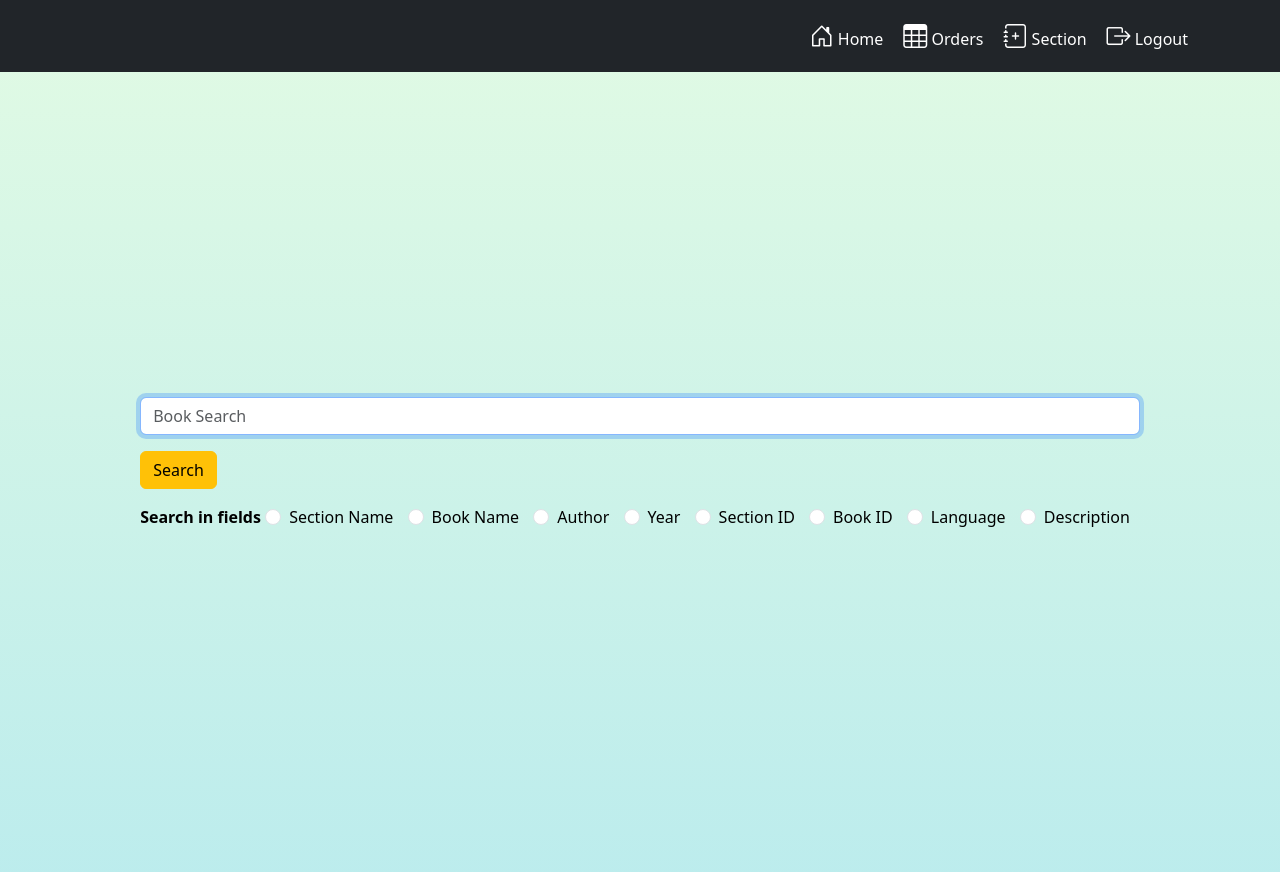
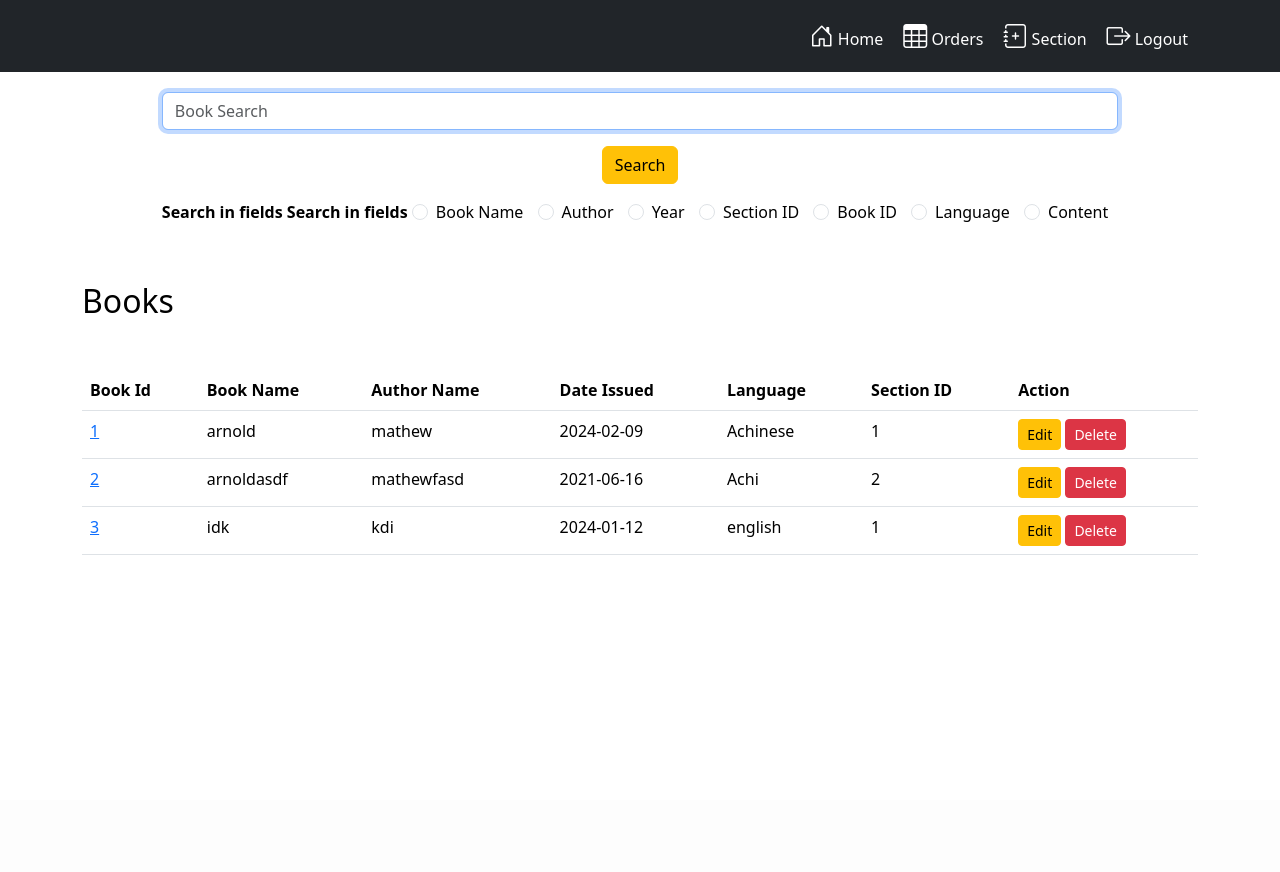
Before and after one commit to ArnoldMathew1998/Mad-1-Library, a Flask app: template Templates/Admin dashboard.html in a window 1280 px wide. After the commit the page ends 555 px from the top, so only its background shows below. Run offline with Flask 3, Linux system fonts and the light colour scheme; the template is opened without the code that fills it: values that come from a table or form of the project are taken from there, others are empty; parts of the project's set-up code (start-up, migrations or seed data) failed here and were passed over.

Commit message:
Admin dashboard search feature

```diff
--- a/API/Book.py
+++ b/API/Book.py
@@ -23,26 +23,51 @@
 class Book_api(Resource):
     @marshal_with(Book_fields)
     def get(self, book_id=None):
-        section_id = request.args.get('section_id')
+        # Get query parameters from the request
+        book_name = request.args.get('book_name')
+        author_name = request.args.get('author_name')
+        year = request.args.get('year')
+        content = request.args.get('content')
+        language = request.args.get('language')
+        sec_id = request.args.get('sec_id')
 
-        if section_id:
-            books = Book.query.filter_by(sec_id=section_id).all()
-            if books:
-                return books
-            else:
-                return {'message': 'No books found for the given section ID'}, 404
-        elif book_id:
+        # Initialize the query with all books
+        query = Book.query
+
+        # Filter the query based on the provided parameters
+        if book_id:
+            # If book_id is provided, retrieve a specific book by its ID
             book = Book.query.get(book_id)
             if book:
                 return book
             else:
                 return {'message': 'Book not found'}, 404
+
+        if book_name:
+            query = query.filter_by(book_name=book_name)
+
+        if author_name:
+            query = query.filter_by(author_name=author_name)
+
+        if year:
+            query = query.filter(Book.date_issued.like(f'{year}%'))
+
+        if content:
+            query = query.filter(Book.content.like(f'%{content}%'))
+
+        if language:
+            query = query.filter_by(language=language)
+
+        if sec_id:
+            query = query.filter_by(sec_id=sec_id)
+
+        books = query.all()
+
+        if books:
+            return books
         else:
-            books = Book.query.all()
-            if books:
-                return books
-            else:
-                return {'message': 'Books not found'}, 404
+            return {'message': 'Books not found'}, 404
+
 
     def post(self):
         book_args = book_parser.parse_args()
--- a/Templates/Admin dashboard.html
+++ b/Templates/Admin dashboard.html
@@ -1,15 +1,26 @@
 <!DOCTYPE html>
 <html lang="en">
+
 <head>
     <meta charset="UTF-8">
     <meta name="viewport" content="width=device-width, initial-scale=1.0">
     <title>Sections</title>
-    <link href="https://cdn.jsdelivr.net/npm/bootstrap@5.3.2/dist/css/bootstrap.min.css" rel="stylesheet" integrity="sha384-T3c6CoIi6uLrA9TneNEoa7RxnatzjcDSCmG1MXxSR1GAsXEV/Dwwykc2MPK8M2HN" crossorigin="anonymous">
+    <link href="https://cdn.jsdelivr.net/npm/bootstrap@5.3.2/dist/css/bootstrap.min.css"
+        rel="stylesheet"
+        integrity="sha384-T3c6CoIi6uLrA9TneNEoa7RxnatzjcDSCmG1MXxSR1GAsXEV/Dwwykc2MPK8M2HN"
+        crossorigin="anonymous">
     <link rel="stylesheet" href="https://cdn.jsdelivr.net/npm/bootstrap-icons@1.11.3/font/bootstrap-icons.min.css">
     <link rel="stylesheet" href="{{ url_for('static', filename='css/login.css') }}">
+    <style>
+        .search-container {
+            padding: 20px;
+        }
+        .search-results-container {
+            margin-top: 20px;
+        }
+    </style>
+</head>
 
-
-</head>
 <body>
     <div class="px-3 py-0 bg-dark text-white">
         <div class="container">
@@ -43,53 +54,95 @@
             </div>
         </div>
     </div>
-    <div>
-    <div class="gradient-bg1" >
-        <div class="container d-flex justify-content-center align-items-center vh-100">
+    <form action="{{ url_for('Admin_dashboard') }}" method="post">
+        <div class="search-container">
+            <div class="container d-flex justify-content-center align-items-center">
                 <div class="mb-3">
                     <div class="mb-3">
-                    <input autofocus="autofocus" name="Search" id="searchform" class="form-control text-black" size="60" maxlength="200" value="" placeholder="Book Search">
+                        <input autofocus="autofocus" name="SearchTerm" id="searchform" class="form-control text-black"
+                            size="60" maxlength="200" value="" placeholder="Book Search">
                     </div>
                     <div class="mb-3">
                         <input type="submit" class="btn btn-warning" value="Search">
                     </div>
                     <b class="mb-2 text-black">Search in fields</b>
+                    <b class="mb-2 text-black">Search in fields</b>
                     <div class="form-check form-check-inline">
-                    <input class="form-check-input" type="radio" name="Search" value="Section Name">
-                    <label class="form-check-label text-black">Section Name</label>
-                </div>
-                <div class="form-check form-check-inline">
-                    <input class="form-check-input" type="radio" name="Search" value="Book Name">
+                        <input class="form-check-input" type="radio" name="SearchType" value="Book_Name">
                         <label class="form-check-label text-black">Book Name</label>
                     </div>
                     <div class="form-check form-check-inline">
-                    <input class="form-check-input" type="radio" name="Search" value="Author">
+                        <input class="form-check-input" type="radio" name="SearchType" value="Author">
                         <label class="form-check-label text-black">Author</label>
                     </div>
                     <div class="form-check form-check-inline">
-                    <input class="form-check-input" type="radio" name="Search" value="Year">
+                        <input class="form-check-input" type="radio" name="SearchType" value="Year">
                         <label class="form-check-label text-black">Year</label>
                     </div>
                     <div class="form-check form-check-inline">
-                    <input class="form-check-input" type="radio" name="Search" value="Section ID">
+                        <input class="form-check-input" type="radio" name="SearchType" value="Section_ID">
                         <label class="form-check-label text-black">Section ID</label>
                     </div>
                     <div class="form-check form-check-inline">
-                    <input class="form-check-input" type="radio" name="Search" value="Book ID">
+                        <input class="form-check-input" type="radio" name="SearchType" value="Book_ID">
                         <label class="form-check-label text-black">Book ID</label>
                     </div>
                     <div class="form-check form-check-inline">
-                    <input class="form-check-input" type="radio" name="Search" value="Language">
+                        <input class="form-check-input" type="radio" name="SearchType" value="Language">
                         <label class="form-check-label text-black">Language</label>
                     </div>
                     <div class="form-check form-check-inline">
-                    <input class="form-check-input" type="radio" name="Search" value="Description">
-                    <label class="form-check-label text-black">Description</label>
+                        <input class="form-check-input" type="radio" name="SearchType" value="Content">
+                        <label class="form-check-label text-black">Content</label>
                     </div>
                 </div>
             </div>
         </div>
+    </form>
 
-    <script src="https://cdn.jsdelivr.net/npm/bootstrap@5.3.2/dist/js/bootstrap.bundle.min.js" integrity="sha384-C6RzsynM9kWDrMNeT87bh95OGNyZPhcTNXj1NW7RuBCsyN/o0jlpcV8Qyq46cDfL" crossorigin="anonymous"></script>
+
+    <div class="container search-results-container">
+        {% if books %}
+        <h2 class="text-black">Books</h2>
+        <h3>Search Results:</h3>
+        <table class="table">
+            <thead>
+                <tr>
+                    <th scope="col">Book Id</th>
+                    <th scope="col">Book Name</th>
+                    <th scope="col">Author Name</th>
+                    <th scope="col">Date Issued</th>
+                    <th scope="col">Language</th>
+                    <th scope="col">Section ID</th>
+                    <th scope="col">Action</th>
+                </tr>
+            </thead>
+            <tbody>
+                {% for book in books %}
+                    <tr>
+                        <td><a href="/edit_book/{{ book.book_id }}">{{ book.book_id }}</a></td>
+                        <td>{{ book.book_name }}</td>
+                        <td>{{ book.author_name }}</td>
+                        <td>{{ book.date_issued }}</td>
+                        <td>{{ book.language }}</td>
+                        <td>{{ book.sec_id }}</td>
+                        <td>
+                            <form method="post" action="{{ url_for('Admin_Delete_book', book_id=book.book_id) }}">
+                                <a href="{{ url_for('Admin_Edit_book', book_id=book.book_id) }}" class="btn btn-warning btn-sm">Edit</a>
+                                <button type="submit" class="btn btn-danger btn-sm">Delete</button>
+                            </form>
+                        </td>
+                    </tr>
+                {% endfor %}
+            </tbody>
+        </table>
+        {% endif %}
+    </div>
+
+    <script src="https://cdn.jsdelivr.net/npm/bootstrap@5.3.2/dist/js/bootstrap.bundle.min.js"
+        integrity="sha384-C6RzsynM9kWDrMNeT87bh95OGNyZPhcTNXj1NW7RuBCsyN/o0jlpcV8Qyq46cDfL"
+        crossorigin="anonymous"></script>
+
 </body>
+
 </html>
```
Also changed, not shown: Controller/login.py (+29 -1 lines), instance/library.db. Lines whose indentation alone changed are shown as unchanged.
